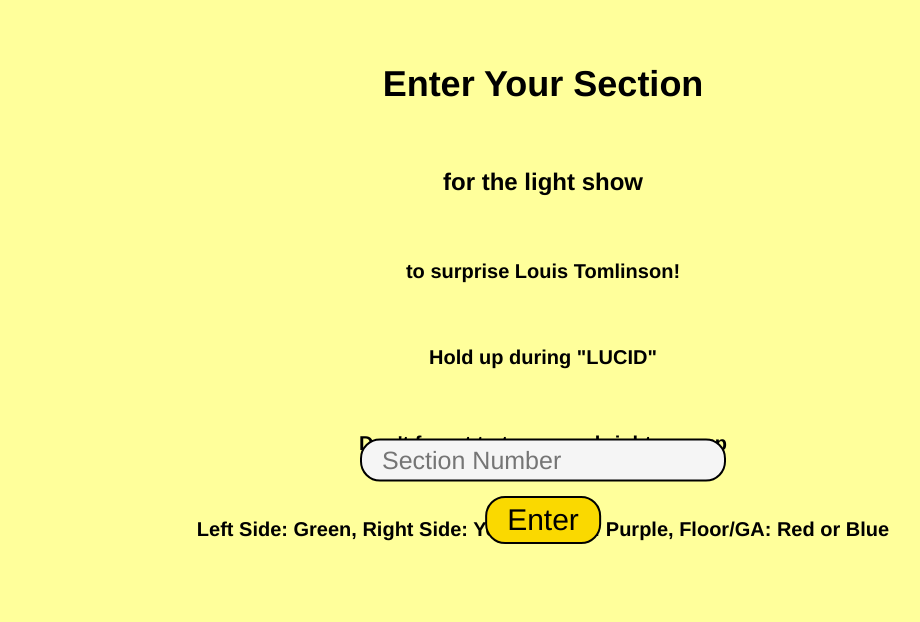
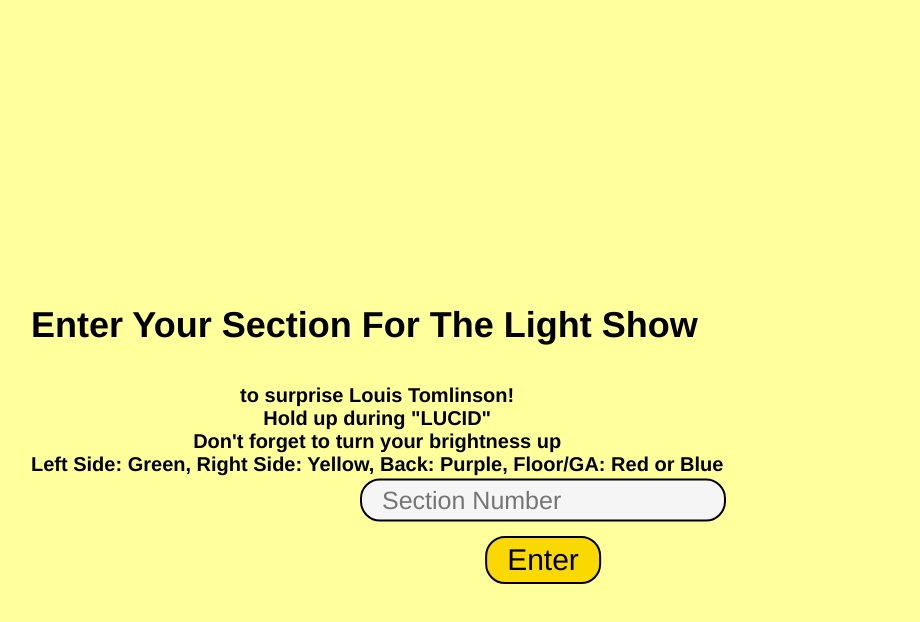
Before and after one commit to DarceyB/Louis-Tomlinson-Light-Show-Sydney, a website: page SelectYourSection.html in a window 1280 px wide. Shown: the whole page, without its empty margins (97-1017 px from the left). Drawn offline with nearby package versions, Linux system fonts and the light colour scheme.

Commit message:
fixed text styling

```diff
--- a/SelectYourSection.css
+++ b/SelectYourSection.css
@@ -5,35 +5,47 @@ body {
 h1 {
     font-family: 'Franklin Gothic Medium', 'Arial Narrow', Arial, sans-serif;
     font-size: 36px;
+    position: absolute;
     text-align: center;
     margin-top: 5%;
+    top: 30%;
+    left: 10%;
 }
 
 h2 {
     font-family: 'Franklin Gothic Medium', 'Arial Narrow', Arial, sans-serif;
     font-size: 24px;
+    position: absolute;
     text-align: center;
     margin-top: 5%;
+    top: 35%;
+    left: 10%;
 }
 
 h3 {
     font-family: 'Franklin Gothic Medium', 'Arial Narrow', Arial, sans-serif;
     font-size: 20px;
+    position: absolute;
     text-align: center;
     margin-top: 5%;
+    top: 40%;
+    left: 10%;
 }
 
 h4 {
     font-family: 'Franklin Gothic Medium', 'Arial Narrow', Arial, sans-serif;
     font-size: 18px;
+    position: absolute;
     text-align: center;
     margin-top: 5%;
+    top: 45%;
+    left: 10%;
 }
 
 input {
     display: block;
     position: absolute;
-    top: 55%;
+    top: 60%;
     left: 50%;
     transform: translate(-50%, -50%);
     margin: 20px auto;
@@ -48,7 +60,7 @@ input {
 
 #Enter {
     position: absolute;
-    top: 65%;
+    top: 70%;
     left: 50%;
     transform: translate(-50%, -50%);
     font-family: 'Franklin Gothic Medium', 'Arial Narrow', Arial, sans-serif;
--- a/SelectYourSection.html
+++ b/SelectYourSection.html
@@ -47,12 +47,11 @@
 
     <body>
         <form id="myForm">
-        <h1>Enter Your Section</h1>
-        <h2>for the light show</h2>
-        <h3>to surprise Louis Tomlinson!</h3>
-        <h3>Hold up during "LUCID"</h3>
-        <h3>Don't forget to turn your brightness up</h3>
-        <h3>Left Side: Green, Right Side: Yellow, Back: Purple, Floor/GA: Red or Blue</h3>
+        <h1>Enter Your Section For The Light Show</h1>
+        <h3>to surprise Louis Tomlinson!<br>
+        Hold up during "LUCID"<br>
+        Don't forget to turn your brightness up<br>
+        Left Side: Green, Right Side: Yellow, Back: Purple, Floor/GA: Red or Blue</h3>
         <!-- <h4>if you are in General Admission please enter <em>"GA Red"</em> or <em>"GA Blue"</em> below for your colour</h4> -->
         <input type="text" id="sectionNumber" placeholder="Section Number">
         <button id="Enter">Enter</button>
```
